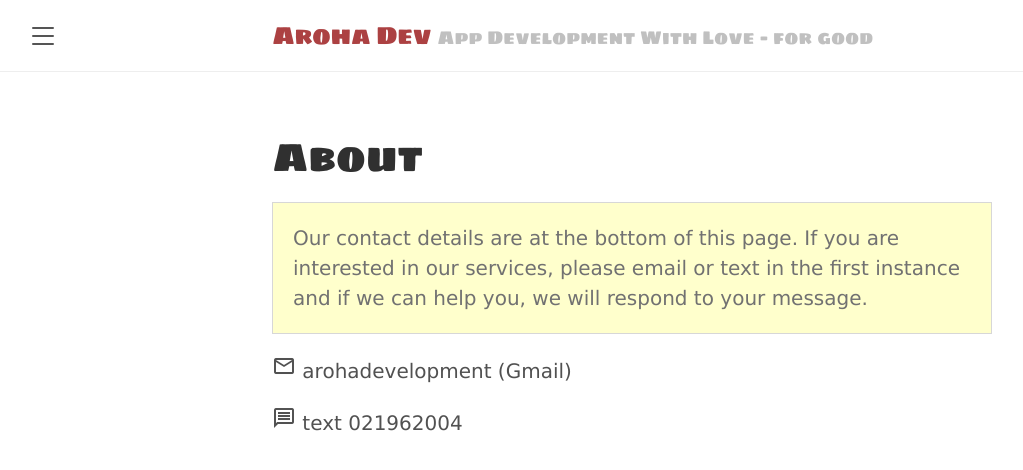
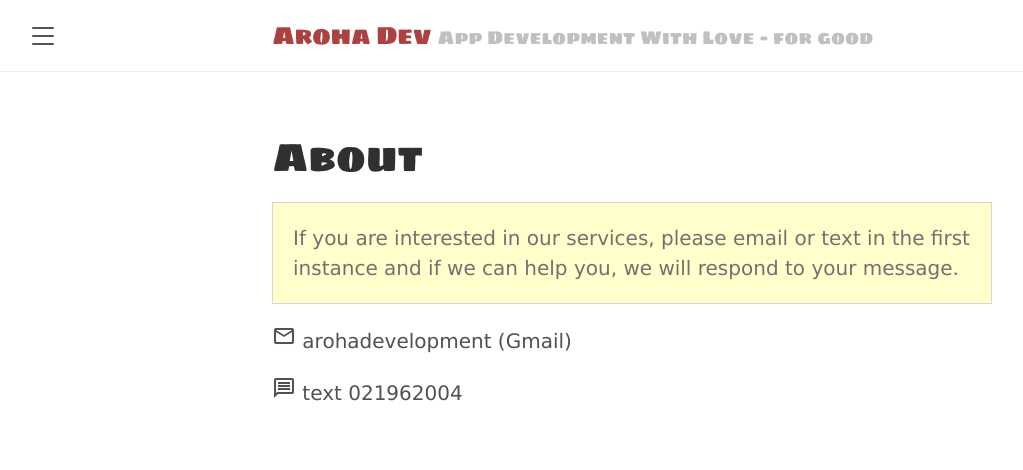
Before and after one commit to tracyjordan/tracyjordan.github.io, a Jekyll site: the page built from about.md, in a window 1280 px wide. Shown: the top 470 px of the page, without its empty margins (8-1031 px from the left). Built offline with Jekyll 4.4.1, drawn with Linux system fonts in a browser that asks for light colours.

Commit message:
Update about.md

```diff
--- a/about.md
+++ b/about.md
@@ -4,7 +4,7 @@ title: About
 ---
 
 <p class="message">
-  Our contact details are at the bottom of this page. If you are interested in our services, please email or text in the first instance and if we can help you, we will respond to your message.
+If you are interested in our services, please email or text in the first instance and if we can help you, we will respond to your message.
 </p>
 
 
```
